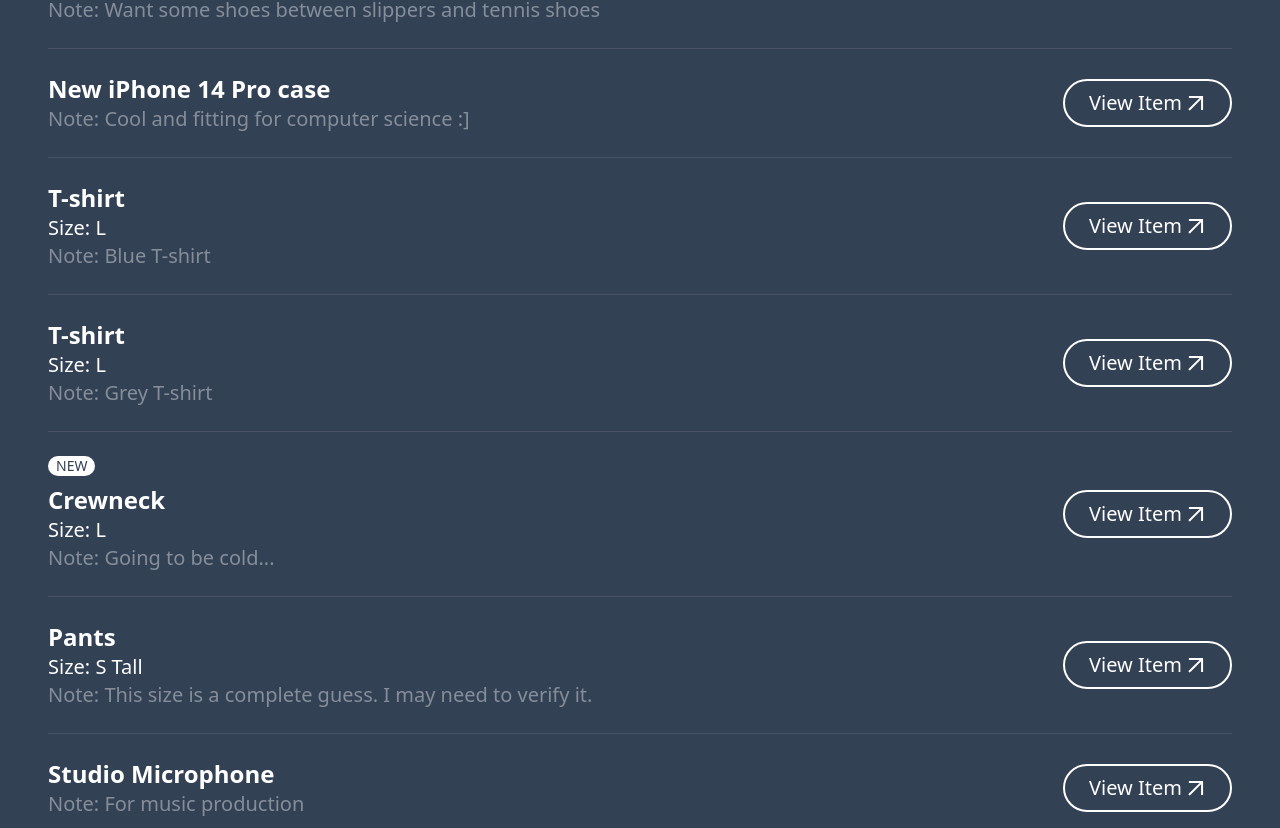
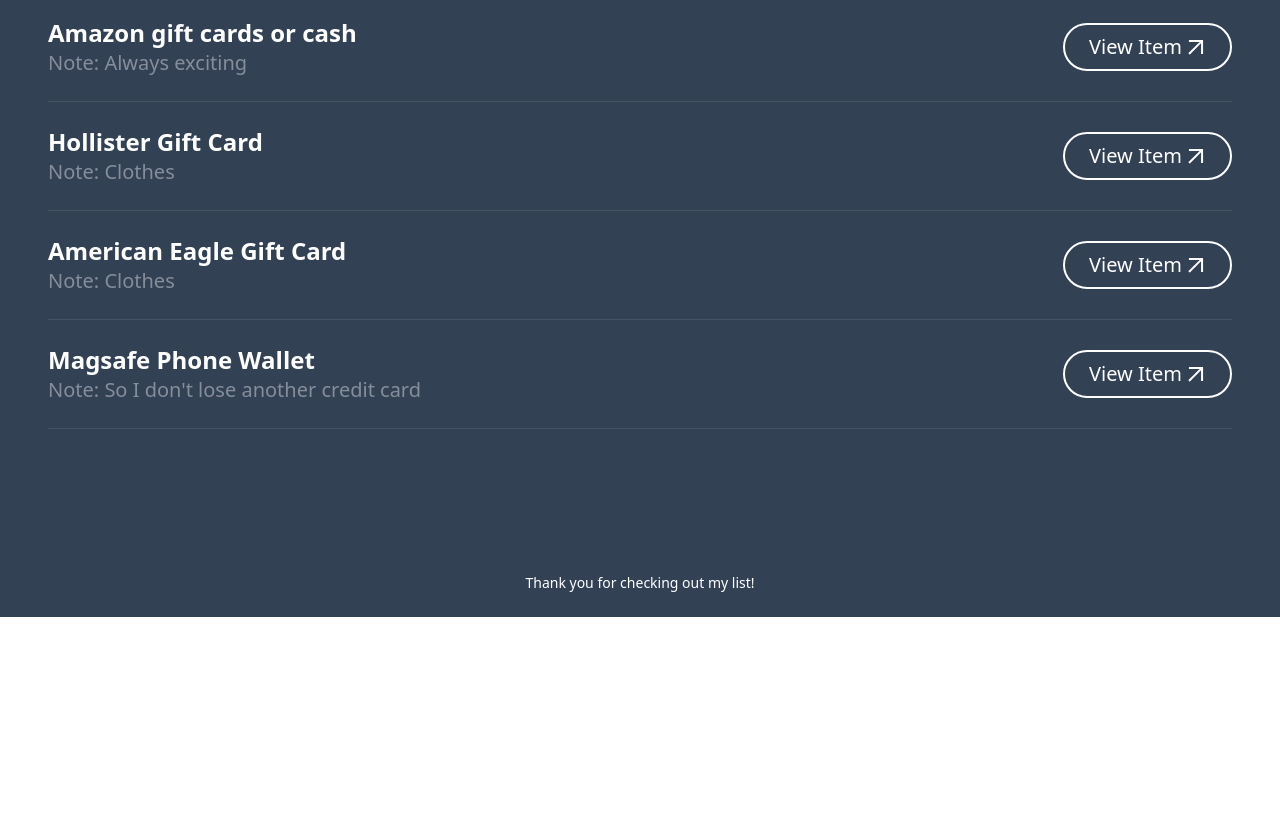
Before and after one commit to tylerhaisman/tylerwishlist, a Next.js app: page / in a window 1280 px wide. Shown: the part 352-1180 px from the top of the page. After the commit the page ends 969 px from the top, so only its background shows below. Built offline with nearby package versions, Linux system fonts and the light colour scheme.

Commit message:
Updates to wishlist

```diff
--- a/src/app/page.tsx
+++ b/src/app/page.tsx
@@ -13,61 +13,60 @@
 
   useEffect(() => {
     const data = [
-      {
-        name: "New Balance 550",
-        size: "10.5",
-        color: "White with Vintage Indigo",
-        link: "https://www.newbalance.com/pd/550/BB550V1-43389.html?dwvar_BB550V1-43389_style=BB550STG",
-        description: "Want some shoes between slippers and tennis shoes",
-      },
-      {
-        name: "New iPhone 14 Pro case",
-        link: "https://www.amazon.com/Spigen-Hybrid-MagFit-Designed-iPhone/dp/B0BBWM6PN9/ref=asc_df_B0BBWM6PN9/?tag=hyprod-20&linkCode=df0&hvadid=598244023656&hvpos=&hvnetw=g&hvrand=8817517426675049679&hvpone=&hvptwo=&hvqmt=&hvdev=c&hvdvcmdl=&hvlocint=&hvlocphy=9011698&hvtargid=pla-1877738067045&mcid=6ca0eef532a53e308758f67b46c53c07&gclid=CjwKCAiAsIGrBhAAEiwAEzMlC71z1kq6paA5FK9xZaXX2Z-AluvRUEcZ13njZG5RPLLxWc74wcRrHRoCdysQAvD_BwE&th=1",
-        description: "Cool and fitting for computer science :]",
-      },
-      {
-        name: "T-shirt",
-        size: "L",
-        link: "https://www.amazon.com/dp/B004HTQ93W/?coliid=ITZQXY1SP0O5U&colid=1QMHU5X8WHM3&psc=1&ref_=list_c_wl_gv_ov_lig_pi_dp",
-        description: "Blue T-shirt",
-      },
-      {
-        name: "T-shirt",
-        size: "L",
-        link: "https://www.adidas.com/us/trefoil-essentials-tee/IM4538.html?forceSelSize=L",
-        description: "Grey T-shirt",
-      },
-      {
-        name: "Crewneck",
-        size: "L",
-        link: "https://www.amazon.com/Hanes-Ecosmart-Fleece-Sweatshirt-Black/dp/B01L8JJ57U/ref=sr_1_5?crid=2W1MNVUYDH5S3&keywords=mens%2Bcrewneck%2Bsweatshirts&qid=1701026456&sprefix=mens%2Bcrewne%2Caps%2C105&sr=8-5&th=1&psc=1",
-        description: "Going to be cold...",
-        new: true,
-      },
-      {
-        name: "Pants",
-        size: "S Tall",
-        link: "https://www.ae.com/us/en/p/men/pants/cargo-pants/ae-relaxed-cargo-pant/1523_4878_212?menu=cat4840004",
-        description: "This size is a complete guess. I may need to verify it.",
-      },
-      {
-        name: "Studio Microphone",
-        link: "https://www.amazon.com/dp/B0006H92QK/?coliid=I21D3TCSVE2L3X&colid=1QMHU5X8WHM3&ref_=list_c_wl_gv_ov_lig_pi_dp&th=1",
-        description: "For music production",
-      },
+      // {
+      //   name: "New Balance 550",
+      //   size: "10.5",
+      //   color: "White with Vintage Indigo",
+      //   link: "https://www.newbalance.com/pd/550/BB550V1-43389.html?dwvar_BB550V1-43389_style=BB550STG",
+      //   description: "Want some shoes between slippers and tennis shoes",
+      // },
+      // {
+      //   name: "New iPhone 14 Pro case",
+      //   link: "https://www.amazon.com/Spigen-Hybrid-MagFit-Designed-iPhone/dp/B0BBWM6PN9/ref=asc_df_B0BBWM6PN9/?tag=hyprod-20&linkCode=df0&hvadid=598244023656&hvpos=&hvnetw=g&hvrand=8817517426675049679&hvpone=&hvptwo=&hvqmt=&hvdev=c&hvdvcmdl=&hvlocint=&hvlocphy=9011698&hvtargid=pla-1877738067045&mcid=6ca0eef532a53e308758f67b46c53c07&gclid=CjwKCAiAsIGrBhAAEiwAEzMlC71z1kq6paA5FK9xZaXX2Z-AluvRUEcZ13njZG5RPLLxWc74wcRrHRoCdysQAvD_BwE&th=1",
+      //   description: "Cool and fitting for computer science :]",
+      // },
+      // {
+      //   name: "T-shirt",
+      //   size: "L",
+      //   link: "https://www.amazon.com/dp/B004HTQ93W/?coliid=ITZQXY1SP0O5U&colid=1QMHU5X8WHM3&psc=1&ref_=list_c_wl_gv_ov_lig_pi_dp",
+      //   description: "Blue T-shirt",
+      // },
+      // {
+      //   name: "T-shirt",
+      //   size: "L",
+      //   link: "https://www.adidas.com/us/trefoil-essentials-tee/IM4538.html?forceSelSize=L",
+      //   description: "Grey T-shirt",
+      // },
+      // {
+      //   name: "Crewneck",
+      //   size: "L",
+      //   link: "https://www.amazon.com/Hanes-Ecosmart-Fleece-Sweatshirt-Black/dp/B01L8JJ57U/ref=sr_1_5?crid=2W1MNVUYDH5S3&keywords=mens%2Bcrewneck%2Bsweatshirts&qid=1701026456&sprefix=mens%2Bcrewne%2Caps%2C105&sr=8-5&th=1&psc=1",
+      //   description: "Going to be cold...",
+      //   new: true,
+      // },
       {
         name: "New cologne",
         description: "This may be something I need to go to the store for...",
       },
       {
-        name: "Electric Skillet",
-        link: "https://www.amazon.com/dp/B004PEIY9G/?coliid=I28JSBCCLYDQG0&colid=1QMHU5X8WHM3&psc=1&ref_=list_c_wl_gv_ov_lig_pi_dp",
-        description: "May be able to cook some cool things",
-      },
-      {
         name: "Amazon gift cards or cash",
         link: "https://www.amazon.com/Amazon-com-Gift-Card-Reindeer-Ornament/dp/B07FK7L976/ref=sr_1_3?crid=2CRMA1CUE8984&keywords=gift%2Bcards&qid=1700892909&sprefix=gift%2B%2Caps%2C132&sr=8-3&th=1",
         description: "Always exciting",
+      },
+      {
+        name: "Hollister Gift Card",
+        link: "https://hollisterco.com",
+        description: "Clothes",
+      },
+      {
+        name: "American Eagle Gift Card",
+        link: "https://ae.com",
+        description: "Clothes",
+      },
+      {
+        name: "Magsafe Phone Wallet",
+        link: "https://www.amazon.com/Upgraded-Magnetic-Wallet-Magsafe-Leather/dp/B0BYTXHG2T/ref=sr_1_4?crid=2DYF94TBL04KI&dib=eyJ2IjoiMSJ9.G7sD17W8b2qI7tN6wrg-JMG_SgsgV9ouwBkcp3uuPyCuCVW2CnbzfU8P4lKTRHVLuRDP2hiDjaE4kfHa2WiHqgHuvdCuKkHEpb9XCrYFPdz7LVVrYuz0Uwn9NDP_4QBpRRkA4lu0NkCtkli5MnIh4LA99T7HmPFEkXLZ06sLmko9T_5acJcs8w4ABhbX780a-dFeQxsusuDAQBDZfGyRWo44C0PWFGgPQ718Q8tkjFQ.vyktJZYjZ5gRcXbFzY71xsFlV16aIqodpmMbVGW_DAE&dib_tag=se&keywords=magsafe%2Bwallet%2Bmen&qid=1731699540&sprefix=magsafe%2Bwall%2Caps%2C137&sr=8-4&th=1",
+        description: "So I don't lose another credit card",
       },
     ];
     setWishlistData(data);
```
